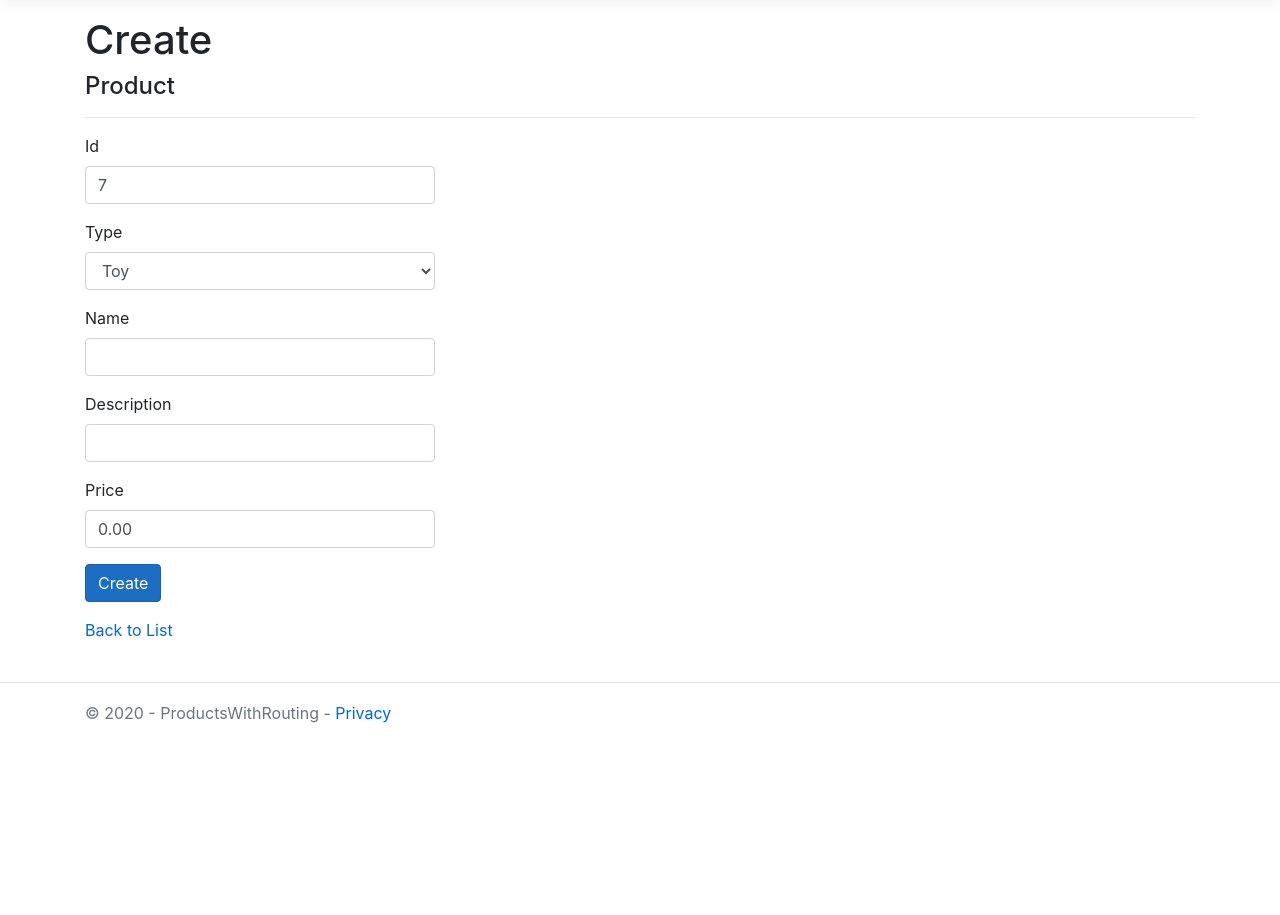
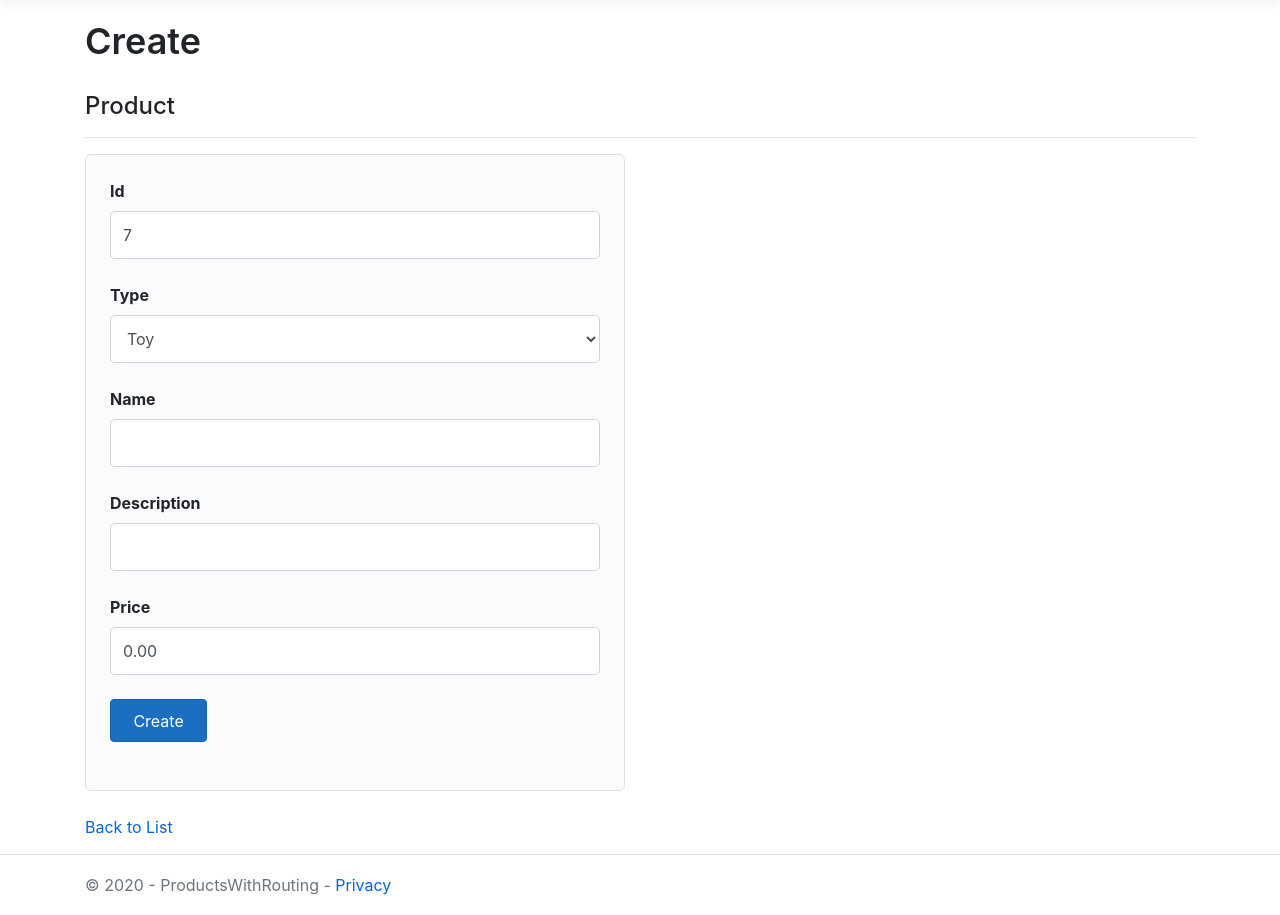
Before and after one commit to PetroSuch/Homework-4, an ASP.NET Core app: page /Products/Create in a window 1280 px wide. Shown: the part 57-972 px from the top of the page. Before the commit the page ends 780 px from the top, so only its background shows below. Run offline with ASP.NET Core 8, Linux system fonts and the light colour scheme.

Commit message:
Update Create form for Products and Users

```diff
--- a/Views/Products/Create.cshtml
+++ b/Views/Products/Create.cshtml
@@ -4,43 +4,43 @@
     ViewData["Title"] = "Create";
 }
 
-<h1>Create</h1>
+<h1 class="reference-heading">Create</h1>
 
 <h4>Product</h4>
 <hr />
 <div class="row">
-    <div class="col-md-4">
-        <form asp-action="Create">
+    <div class="col-12 col-md-8 col-lg-6">
+        <form class="editor-form p-4 mb-4" asp-action="Create">
             <div asp-validation-summary="ModelOnly" class="text-danger"></div>
-            <div class="form-group">
-                <label asp-for="Id" class="control-label"></label>
+            <div class="form-group mb-4">
+                <label asp-for="Id" class="control-label font-weight-bold"></label>
                 <input asp-for="Id" class="form-control" />
                 <span asp-validation-for="Id" class="text-danger"></span>
             </div>
-            <div class="form-group">
-                <label asp-for="Type" class="control-label"></label>
+            <div class="form-group mb-4">
+                <label asp-for="Type" class="control-label font-weight-bold"></label>
                 <select asp-for="Type"
                         asp-items="Html.GetEnumSelectList<ProductsValidation.Models.Product.Category>()"
                         class="form-control">
                 </select>
                 <span asp-validation-for="Type" class="text-danger"></span>
             </div>
-            <div class="form-group">
-                <label asp-for="Name" class="control-label"></label>
+            <div class="form-group mb-4">
+                <label asp-for="Name" class="control-label font-weight-bold"></label>
                 <input asp-for="Name" class="form-control" />
                 <span asp-validation-for="Name" class="text-danger"></span>
             </div>
-            <div class="form-group">
-                <label asp-for="Description" class="control-label"></label>
+            <div class="form-group mb-4">
+                <label asp-for="Description" class="control-label font-weight-bold"></label>
                 <input asp-for="Description" class="form-control" />
                 <span asp-validation-for="Description" class="text-danger"></span>
             </div>
-            <div class="form-group">
-                <label asp-for="Price" class="control-label"></label>
+            <div class="form-group mb-4">
+                <label asp-for="Price" class="control-label font-weight-bold"></label>
                 <input asp-for="Price" class="form-control" />
                 <span asp-validation-for="Price" class="text-danger"></span>
             </div>
-            <div class="form-group">
+            <div class="form-group mb-4">
                 <input type="submit" value="Create" class="btn btn-primary" />
             </div>
         </form>
```
Also changed, not shown: Views/Users/Create.cshtml (+11 -11 lines).
